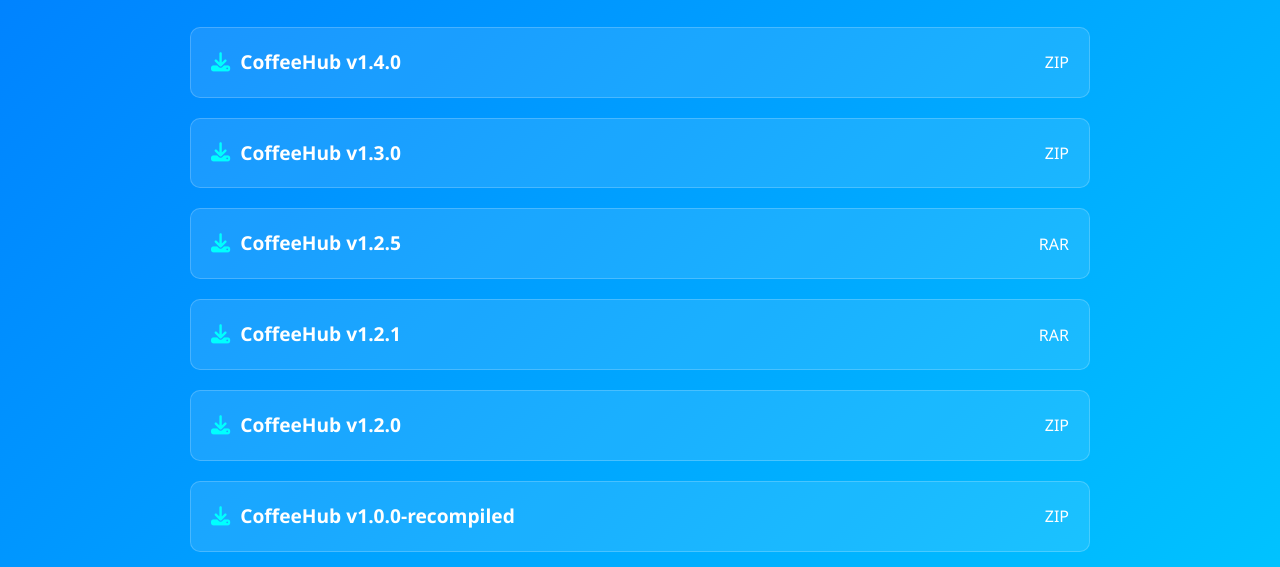
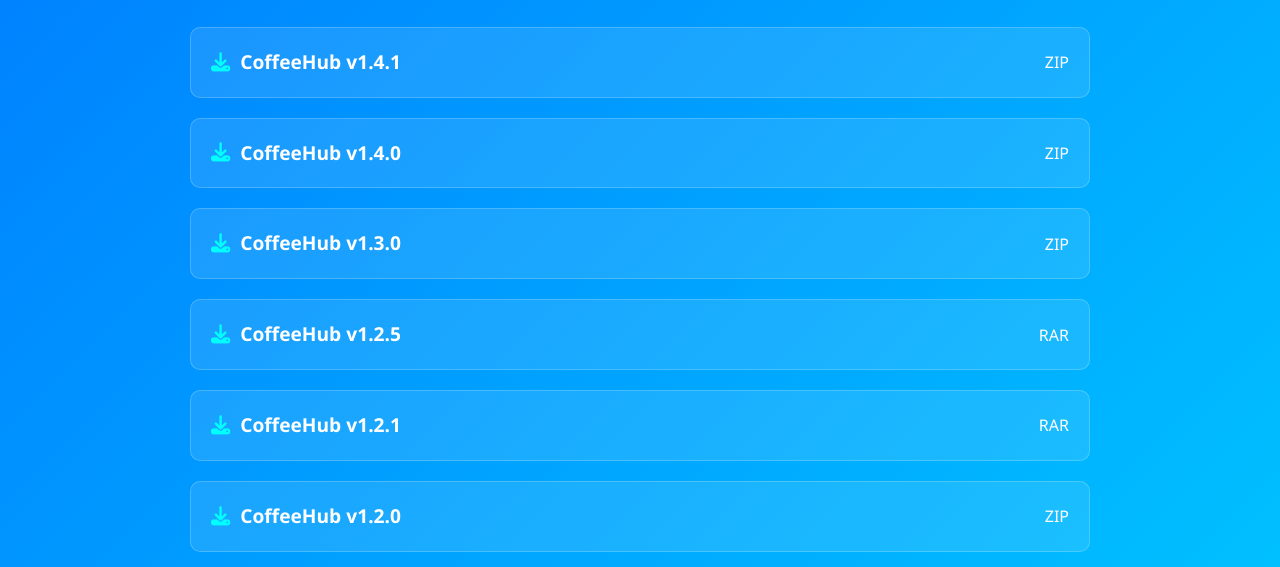
Before and after one commit to MbCLTeam/chsite, a plain HTML site: page downloads.html in a window 1280 px wide. Shown: the part 233-800 px from the top of the page. Drawn offline with nearby package versions, Linux system fonts and the light colour scheme.

Commit message:
Update downloads.html

```diff
--- a/downloads.html
+++ b/downloads.html
@@ -120,6 +120,12 @@
 
         <ul class="download-list">
             <li class="download-item">
+                <a href="https://cdn.gruponext.online/coffeehub/1.4.1/CoffeeHub-Installer.zip" class="download-link">
+                    <i class="fas fa-download icon"></i> CoffeeHub v1.4.1
+                </a>
+                <span>ZIP</span>
+            </li>
+            <li class="download-item">
                 <a href="https://cdn.gruponext.online/coffeehub/1.4.0/CoffeeHub-Installer.zip" class="download-link">
                     <i class="fas fa-download icon"></i> CoffeeHub v1.4.0
                 </a>
```
